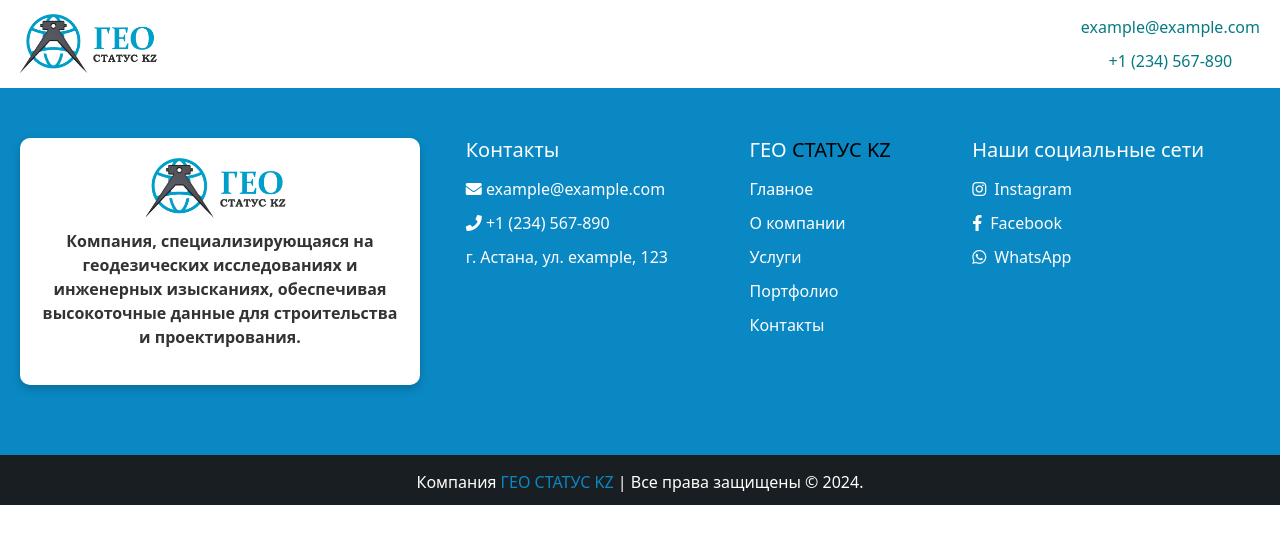
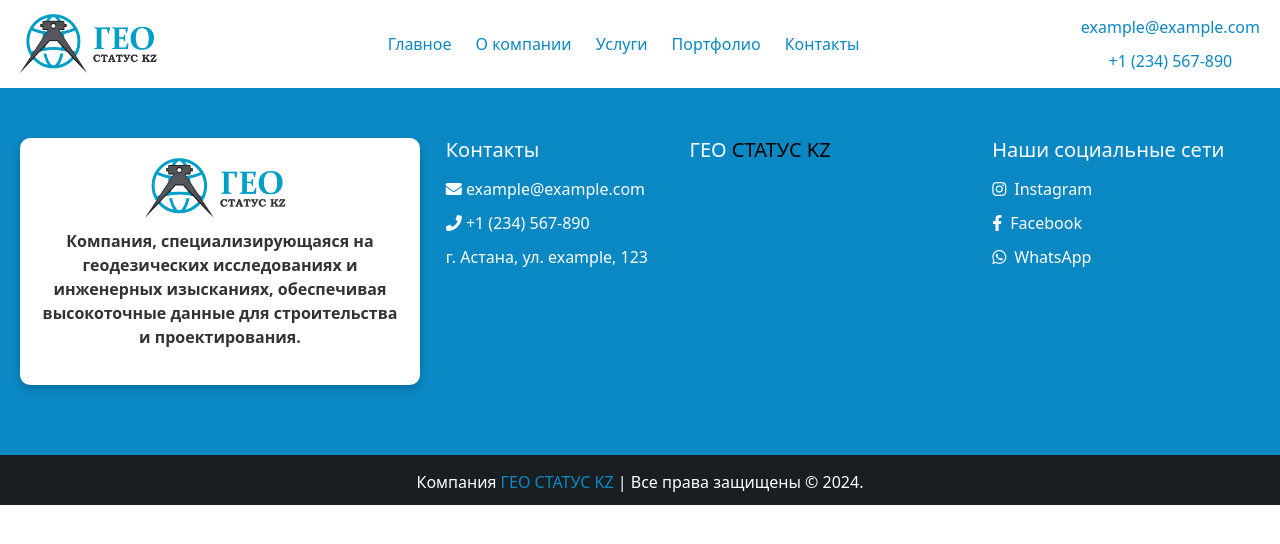
Before and after one commit to DiasGalimzhanov/GeoStatus, a Django app: template templates/base.html in a window 1280 px wide. Shown: the top 544 px of the page. Run offline with Django 5.2, Linux system fonts and the light colour scheme; the template is opened without the code that fills it, so the values that code supplies are empty; some libraries are stand-ins or nearby versions.

Commit message:
Доделан хедер на мобилку

```diff
--- a/static/css/home.css
+++ b/static/css/home.css
@@ -627,8 +627,7 @@
 }
 
 .contacts a,
-.social ul li a,
-.menu a {
+.social ul li a {
     color: white;
     font-size: 16px;
     text-decoration: none;
@@ -637,8 +636,7 @@
 }
 
 .contacts a:hover,
-.social ul li a:hover,
-.menu a:hover {
+.social ul li a:hover {
     color: #cdcdcd;
 }
 
--- a/static/css/style.css
+++ b/static/css/style.css
@@ -1,55 +1,4 @@
-body {
-    font-family: Arial, sans-serif;
-    margin: 0;
-    padding: 0;
-    box-sizing: border-box;
-}
-
-/* .navbar-container {
-    display: flex;
-    justify-content: space-between;
-    align-items: center;
-    background-color: rgb(255, 255, 255);
-    padding: 10px 80px !important;
-} */
-
-/* .navbar-container .logo img {
-    height: 60px;
-} */
-
-.navbar-container .menu {
-    display: flex;
-    gap: 20px;
-}
-
-.navbar-container .menu a {
-    color: #067a84;
-    text-decoration: none;
-    padding: 8px 12px;
-    transition: background-color 0.3s;
-}
-
-.navbar-container .menu a:hover {
-    background-color: #d9e8eb;
-    border-radius: 5px;
-}
-
-.navbar-container .contacts {
-    display: flex;
-    gap: 20px;
-    align-items: center;
-}
-
-.navbar-container .contacts a {
-    color: #067a84;
-    text-decoration: none;
-    transition: color 0.3s;
-}
-
-.navbar-container .contacts a:hover {
-    color: #067a84;
-}
-
+/* Основные стили */
 .navbar-container {
     display: flex;
     justify-content: space-between;
@@ -57,11 +6,31 @@
     background-color: rgb(255, 255, 255);
     padding: 10px 20px;
     position: relative;
-    z-index: 1000; /* Убедитесь, что навбар поверх всех элементов */
+    z-index: 1000; /* Навбар поверх всех элементов */
 }
 
 .navbar-container .logo img {
     height: 60px;
+}
+
+.menu{
+    display: flex;
+    list-style: none;
+    margin: 0;
+    padding: 0;
+}
+
+.menu a {
+    /* color: #040404; */
+    text-decoration: none;
+    padding: 8px 12px;
+    color: #0a88c3;
+    /* transition: background-color 0.3s; */
+}
+
+.menu a:hover {
+    background-color: #cedce3;
+    border-radius: 5px;
 }
 
 .center-contacts {
@@ -71,13 +40,13 @@
 }
 
 .center-contacts a {
-    color: #067a84;
+    color: #0a88c3;
     text-decoration: none;
     margin: 5px 0;
 }
 
 .hamburger-menu {
-    display: none;
+    display: none; /* Скрываем гамбургерное меню в настольной версии */
     flex-direction: column;
     gap: 4px;
     cursor: pointer;
@@ -90,7 +59,7 @@
 }
 
 .mobile-menu {
-    display: none;
+    display: none; /* Мобильное меню скрыто по умолчанию */
     flex-direction: column;
     gap: 10px;
     background-color: #fff;
@@ -114,16 +83,24 @@
     border-radius: 5px;
 }
 
+/* Стили для мобильных устройств */
 @media (max-width: 768px) {
-    .center-contacts, .menu {
-        display: none;
+    .menu {
+        display: none; /* Скрываем меню в мобильной версии */
+    }
+
+    .center-contacts {
+        display: none; /* Скрываем контакты в мобильной версии */
     }
 
     .hamburger-menu {
-        display: flex;
+        display: flex; /* Показываем гамбургерное меню в мобильной версии */
+    }
+
+    .mobile-menu {
+        display: none; /* Мобильное меню будет скрыто до нажатия на гамбургер */
     }
 }
-
 
 
 /*
--- a/templates/base.html
+++ b/templates/base.html
@@ -18,6 +18,13 @@
         <a href="{% url 'home' %}" class="logo">
             <img src="{% static 'images/logo/logo.png' %}" alt="Компания">
         </a>
+        <div class="menu">
+            <a href="{% url 'home' %}">Главное</a>
+            <a href="#about-section">О компании</a>
+            <a href="#services-section">Услуги</a>
+            <a href="#portfolio-section">Портфолио</a>
+            <a href="#contacts-section">Контакты</a>
+        </div>
         <div class="center-contacts">
             <a href="mailto:example@example.com">example@example.com</a>
             <a href="tel:+1234567890">+1 (234) 567-890</a>
@@ -38,8 +45,9 @@
 
     <script>
         document.querySelector('.hamburger-menu').addEventListener('click', function() {
-        const mobileMenu = document.querySelector('.mobile-menu');
-        mobileMenu.style.display = mobileMenu.style.display === 'flex' ? 'none' : 'flex';});
+            const mobileMenu = document.querySelector('.mobile-menu');
+            mobileMenu.style.display = mobileMenu.style.display === 'flex' ? 'none' : 'flex';
+            });
     </script>
 
 
```
